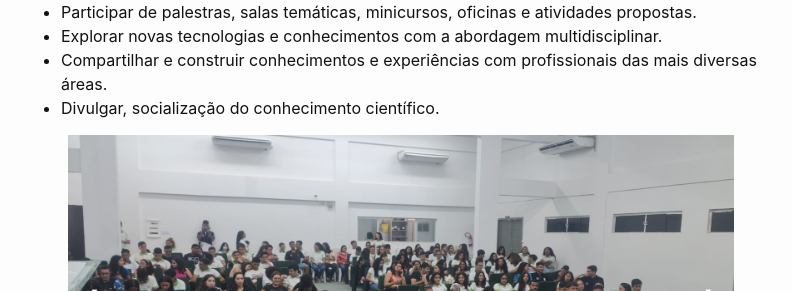
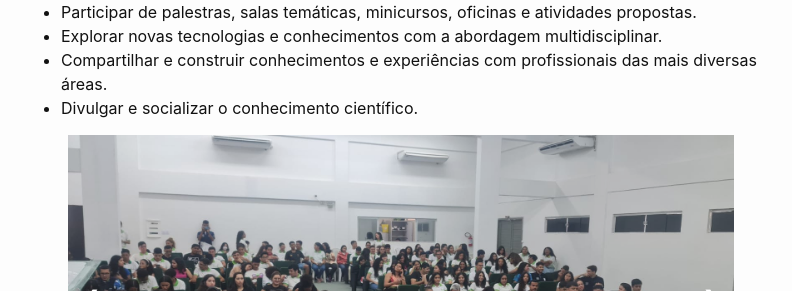
Before and after one commit to ifrn-macau/expotec2023, a Jekyll site: the page built from index.markdown, in a window 1280 px wide and 900 px high, scrolled down 1470 px. Shown: the part 162-453 px from the top of the window, without its empty margins (239-1031 px from the left). Built offline with Jekyll 4.4.1, drawn with Linux system fonts in a browser that asks for light colours.

Commit message:
Atualização do config

```diff
--- a/index.markdown
+++ b/index.markdown
@@ -187,7 +187,7 @@ A Expotec é uma oportunidade para:
 - Participar de palestras, salas temáticas, minicursos, oficinas e atividades propostas.
 - Explorar novas tecnologias e conhecimentos com a abordagem multidisciplinar.
 - Compartilhar e construir conhecimentos e experiências com profissionais das mais diversas áreas.
-- Divulgar, socialização do conhecimento científico.
+- Divulgar e socializar o conhecimento científico.
 
 
 <div class="slideshow-container">
```
